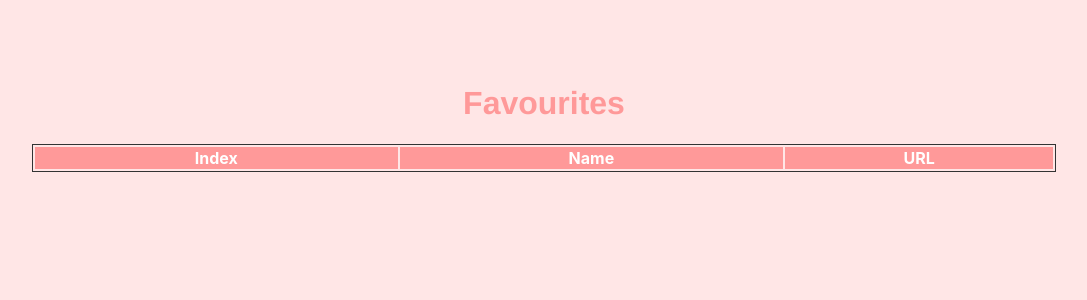
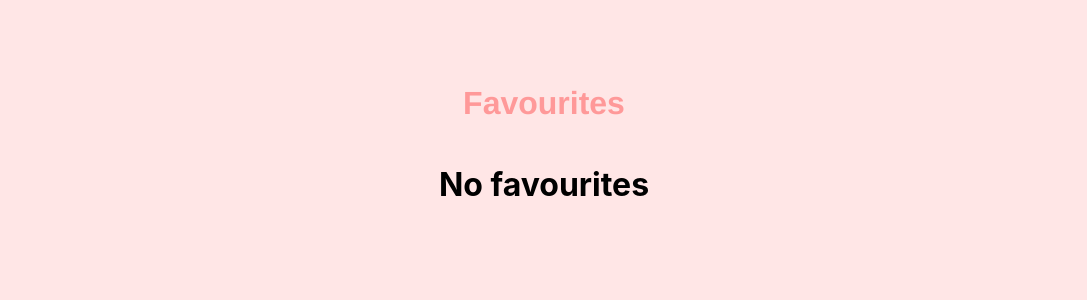
Before and after one commit to saikumartyny/task, a React (Create React App) app: page /favourites in a window 1280 px wide. Shown: the top 300 px of the page, without its empty margins (96-1183 px from the left). Built offline with nearby package versions, Linux system fonts and the light colour scheme.

Commit message:
some changes

```diff
--- a/package.json
+++ b/package.json
@@ -11,7 +11,9 @@
     "@types/react": "^18.0.21",
     "@types/react-dom": "^18.0.6",
     "axios": "^1.1.0",
+    "bootstrap": "^5.2.2",
     "react": "^18.2.0",
+    "react-bootstrap": "^2.5.0",
     "react-dom": "^18.2.0",
     "react-icons": "^4.4.0",
     "react-loader-spinner": "^5.3.4",
--- a/public/index.html
+++ b/public/index.html
@@ -24,7 +24,7 @@
       work correctly both with client-side routing and a non-root public URL.
       Learn how to configure a non-root public URL by running `npm run build`.
     -->
-    <title>React App</title>
+    <title>Frontend Challenge</title>
   </head>
   <body>
     <noscript>You need to enable JavaScript to run this app.</noscript>
--- a/src/Favourites/index.tsx
+++ b/src/Favourites/index.tsx
@@ -4,9 +4,16 @@ import { ResultsType } from "../Spells/types";
 const Favourites = () => {
   const location = useLocation();
 
+  const filteredData = location.state?.results?.filter(
+    (each: ResultsType) => each.isFavourite === true
+  );
+
   return (
     <div className="main-container">
       <h1 className="text-style fa">Favourites</h1>
+      {filteredData === undefined ? (
+        <h1>No favourites</h1>
+      ) : (
         <table>
           <thead>
             <tr>
@@ -16,21 +23,16 @@ const Favourites = () => {
             </tr>
           </thead>
           <tbody>
-          {location.state?.results?.map(
-            (eachItem: ResultsType, index: number) => {
-              if (eachItem.isFavourite) {
-                return (
+            {filteredData?.map((eachItem: ResultsType, index: number) => (
               <tr key={index}>
                 <td>{eachItem.index}</td>
                 <td>{eachItem.name}</td>
                 <td>{eachItem.url}</td>
               </tr>
-                );
-              }
-            }
-          )}
+            ))}
           </tbody>
         </table>
+      )}
     </div>
   );
 };
--- a/src/Spells/index.tsx
+++ b/src/Spells/index.tsx
@@ -5,6 +5,8 @@ import { Oval } from "react-loader-spinner";
 import { AiOutlineStar, AiFillStar } from "react-icons/ai";
 
 import { GettingDataType, ResultsType } from "./types";
+
+import Table from "react-bootstrap/Table";
 
 import "./styles.css";
 
@@ -82,7 +84,8 @@ const Spells = () => {
           <Link className="link" to="/favourites" state={favourites}>
             <h1 className="text-style">Go to Favourites</h1>
           </Link>
-          <table>
+
+          <Table responsive>
             <thead>
               <tr>
                 <th>Index</th>
@@ -116,7 +119,7 @@ const Spells = () => {
                 </tr>
               ))}
             </tbody>
-          </table>
+          </Table>
         </div>
       )}
     </>
--- a/src/Spells/styles.css
+++ b/src/Spells/styles.css
@@ -1,6 +1,5 @@
 .main-container {
   min-height: 100vh;
-  width: 100vw;
   display: flex;
   flex-direction: column;
   align-items: center;
@@ -9,12 +8,17 @@
 }
 
 table {
-  width: 80%;
+  width: 80vw;
+  border-collapse: collapse;
+}
+
+th {
+  text-align: left;
 }
 
 table,
 td {
-  border: 1px solid #333;
+  border: none;
 }
 
 thead,
@@ -25,6 +29,10 @@ tfoot {
 
 tr:hover {
   background-color: #ffb3b3;
+}
+
+tr {
+  height: 40px;
 }
 
 .loader-container {
```
Also changed, not shown: 1 other file (tests, documents, lock files or other folders). Lines whose indentation alone changed are shown as unchanged.
